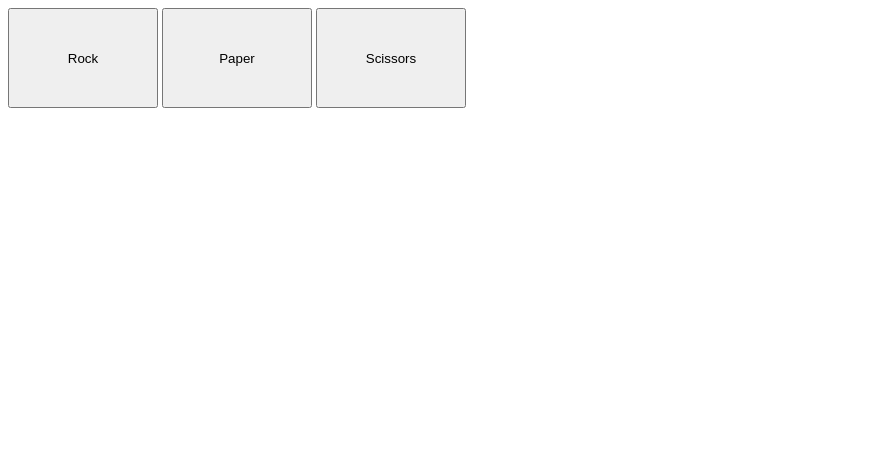
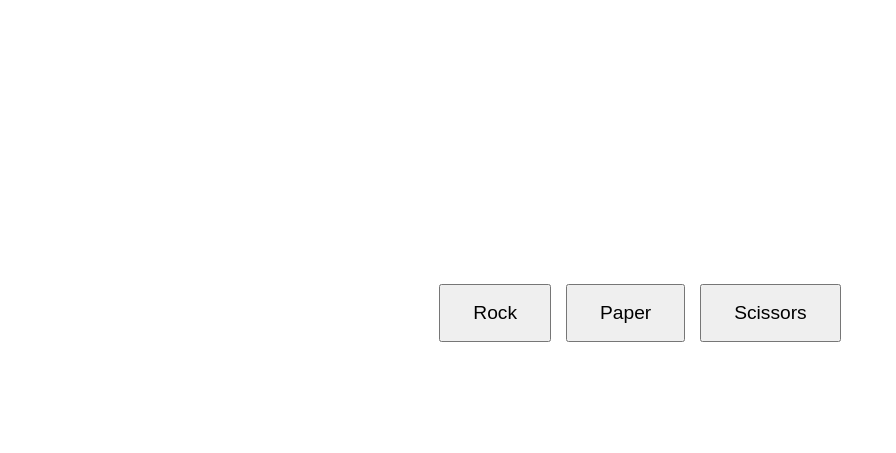
Before and after one commit to Alec1999/odin-rock-paper-scissors, a plain HTML site: page index.html in a window 1280 px wide. Shown: the whole page, without its empty margins (0-896 px from the left). Drawn offline with Linux system fonts and the light colour scheme.

Commit message:
Center UI and make front end changes.
Fix a couple bugs in what text was showing up.

```diff
--- a/index.html
+++ b/index.html
@@ -10,6 +10,8 @@
 </head>
 
 <body>
+    <main>
+        <div id="container">
                 <div id="buttons">
                     <button id="rock">Rock</button>
                     <button id="paper">Paper</button>
@@ -19,7 +21,9 @@
                 <div id="score-container">
                     <div id="results-display"></div>
                     <div id="current-score"></div>
-    <div>
+                </div>
+        </div>
+    </main>
 </body>
 
 </html>
--- a/main.js
+++ b/main.js
@@ -62,7 +62,7 @@ function playRound(humanChoice) {
         computerScore++;
 
     roundNum++;
-    currentScore.textContent = "Your score: " + humanScore + " Computer score " + computerScore;
+    currentScore.textContent = "Your score: " + humanScore + " Computer score: " + computerScore;
 
     if (roundNum > 5) {
         if (humanScore == computerScore)
--- a/style.css
+++ b/style.css
@@ -1,4 +1,31 @@
+body {
+    display: flex;
+    justify-content: center;
+    align-items: center;
+    height: 100vh;
+    font-family: sans-serif;
+}
+
 button {
-    width: 150px;
-    height: 100px;
+    padding: 1rem 2rem;
+    font-size: 1.2rem;
 }
+
+#buttons {
+    display: flex;
+    gap: 15px;
+}
+
+#container {
+    transform: translateY(-100%);
+    display: flex;
+    flex-direction: column;
+    justify-content: center;
+    gap: 20px;
+}
+
+#score-container {
+    display: flex;
+    flex-direction: column;
+    gap: 5px;
+}
```
Lines whose indentation alone changed are shown as unchanged.
